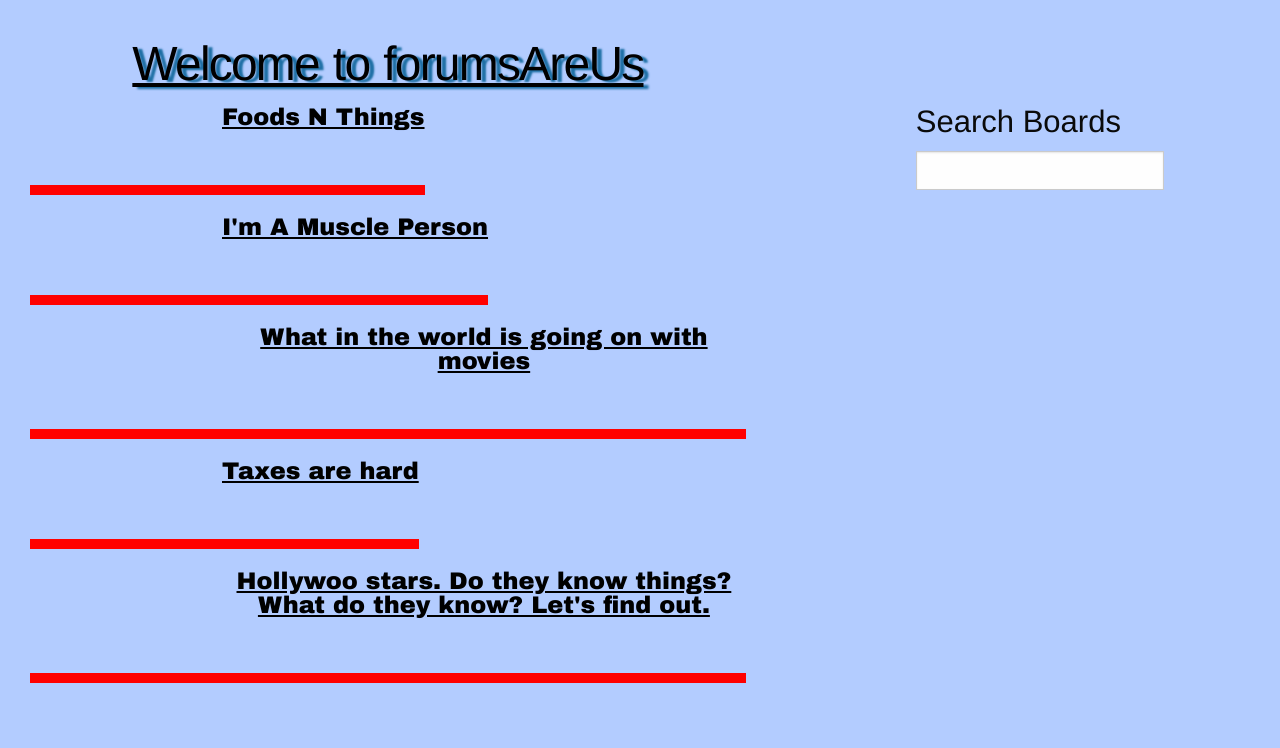
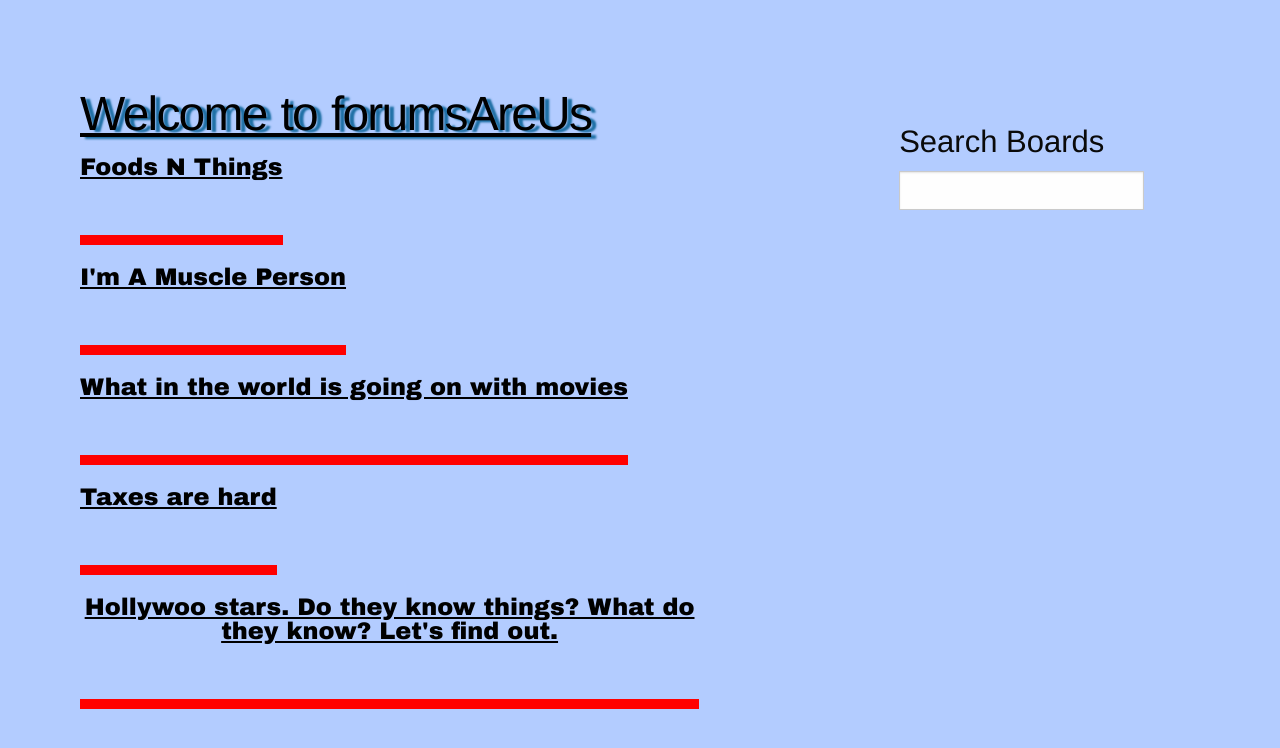
Before and after one commit to candyapplecorn/simple-forum-1, a React (Create React App) app in the folder my-app/: page /#/ in a window 1280 px wide. Shown: the top 748 px of the page. Built offline with nearby package versions, Linux system fonts and the light colour scheme.

Commit message:
changed css

```diff
--- a/my-app/src/components/home.module.css
+++ b/my-app/src/components/home.module.css
@@ -2,17 +2,18 @@
   display: flex;
   background-color: rgb(179, 204, 255);
   height: 100vmin;
-  padding: 20px;
+  padding: 40px;
+  margin: 0 auto;
+  max-width: 1500px;
 }
 
 .test {
   flex-grow: 5;
   background-color: rgb(179, 204, 255);
-  text-align: center;
-  align: center;
+  text-align: left;
+  align: left;
   width: 50%;
   border: 1px;
-  padding: 10px;
   font-family: "Arial Black", Gadget, sans-serif;
   font-size: 24px;
   letter-spacing: -1.8px;
@@ -24,6 +25,7 @@
   font-variant: normal;
   text-transform: none;
   text-shadow: 5px 2px 2px #1c6ea4;
+  padding: 40px;
 }
 
 .frontmenu {
@@ -35,7 +37,7 @@
 }
 
 .header {
-  align: center;
+  align: left;
   margin: auto;
   width: 100%;
   border: 1px;
@@ -62,18 +64,18 @@
 
 .board {
   display: flex;
-  justify-content: center;
-  align-text: center;
-  padding-left: 8em;
+  justify-content: left;
+  align-text: left;
+  /*padding-left: 8em;*/
 }
 
 .boardlist {
-  align-text: center;
+  align-text: left;
   padding-right: 3em;
 }
 
 .threads {
-  padding-left: 16em;
+  /*padding-left: 16em;*/
 }
 
 .boardList {
```
